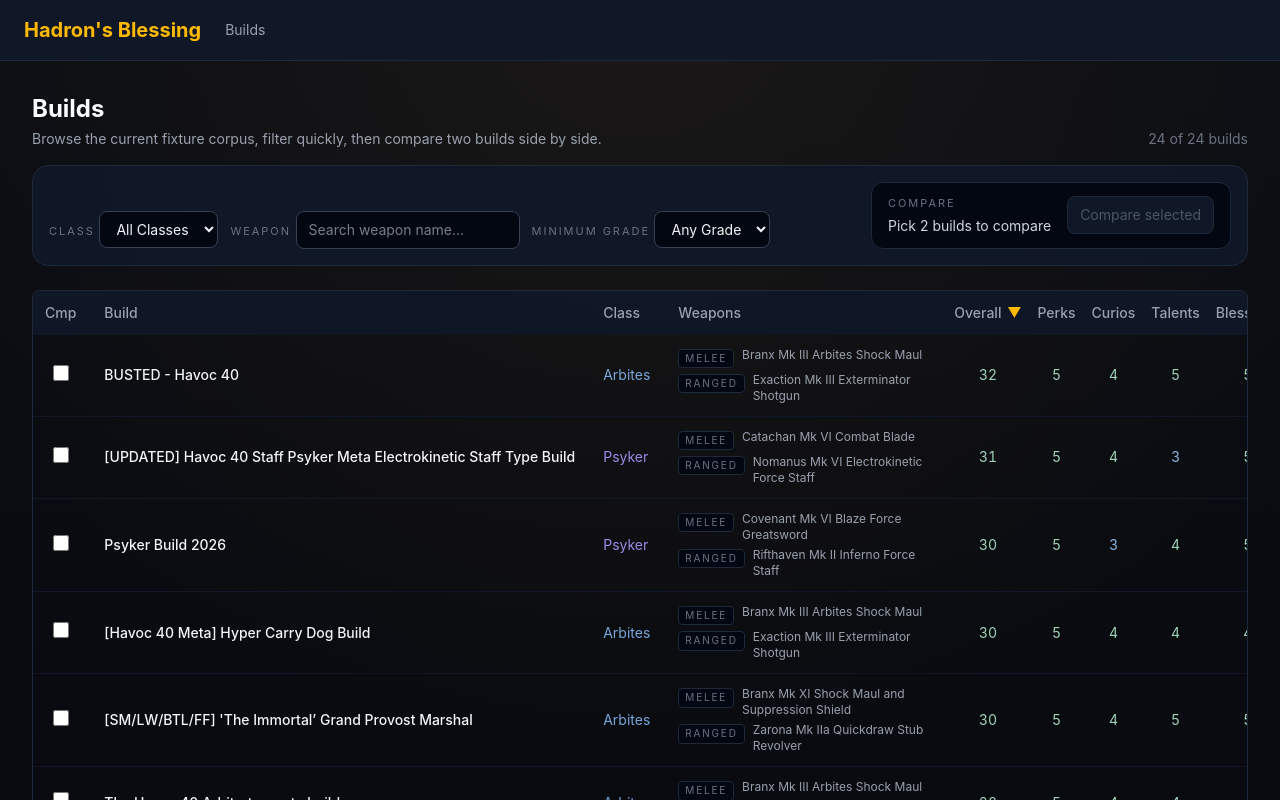
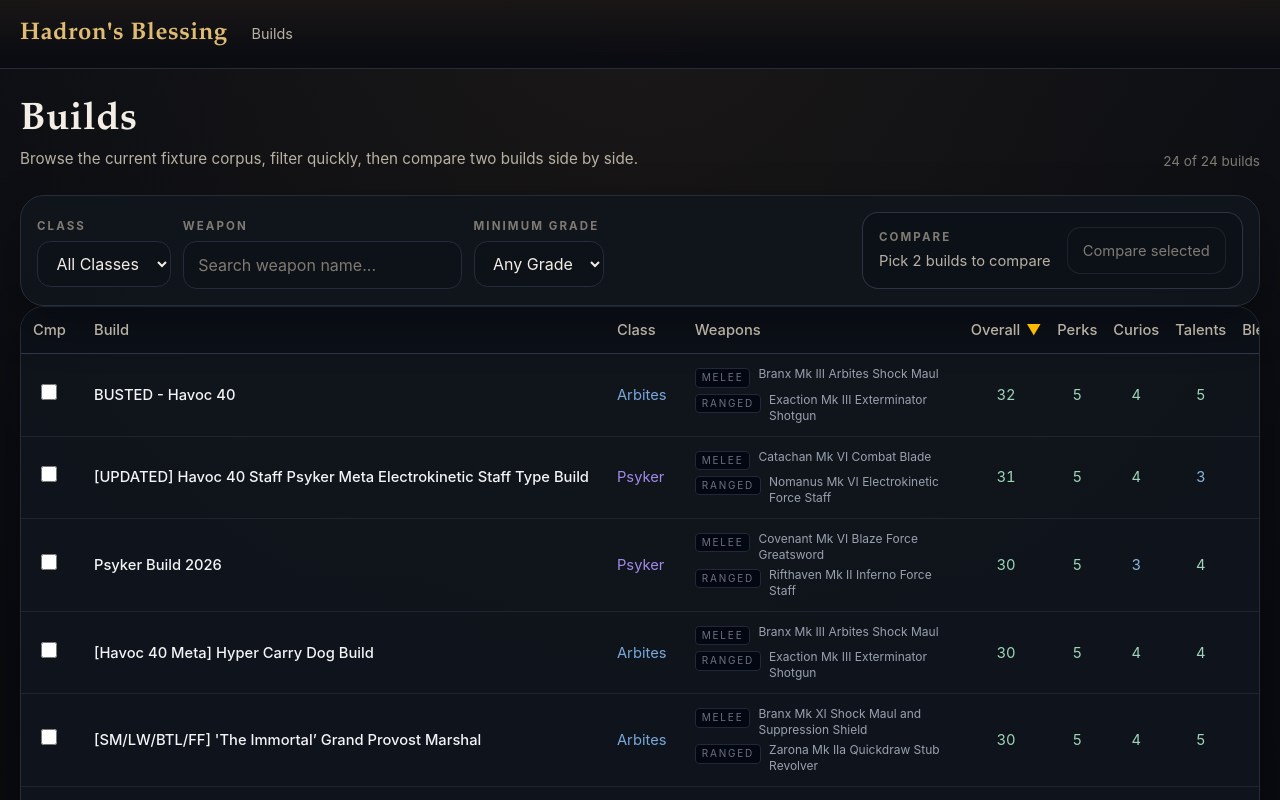
Before and after one commit to hummat/hadrons-blessing, a SvelteKit app in the folder website/: page / in a window 1280 px wide. Shown: the top 800 px of the page. Built offline with nearby package versions, Linux system fonts and the light colour scheme.

Commit message:
feat: retrofit website shell and build list styling

```diff
--- a/website/src/app.css
+++ b/website/src/app.css
@@ -40,13 +40,69 @@ body {
   flex-direction: column;
 }
 
+.site-header {
+  border-bottom: 1px solid var(--hb-border);
+  background:
+    linear-gradient(180deg, rgba(208, 138, 60, 0.08), transparent 85%),
+    rgba(10, 13, 19, 0.92);
+  backdrop-filter: blur(16px);
+}
+
+.site-nav,
+.site-main {
+  width: min(110rem, calc(100% - 2.5rem));
+  margin-inline: auto;
+}
+
+.site-nav {
+  display: flex;
+  align-items: center;
+  gap: 1.5rem;
+  padding: 1rem 0;
+}
+
+.site-mark {
+  color: #e0bc73;
+  font-family: Iowan Old Style, Palatino Linotype, Book Antiqua, Georgia, serif;
+  font-size: 1.5rem;
+  font-weight: 700;
+  letter-spacing: 0.02em;
+}
+
+.site-nav-link {
+  color: var(--hb-text-muted);
+  font-size: 0.9rem;
+  transition: color 160ms ease;
+}
+
+.site-mark:hover,
+.site-nav-link:hover {
+  color: var(--hb-text-main);
+}
+
+.site-main {
+  flex: 1;
+  padding: 2rem 0 2.5rem;
+}
+
+.site-footer {
+  border-top: 1px solid var(--hb-border);
+  background: rgba(10, 13, 19, 0.9);
+  color: var(--hb-text-faint);
+  font-size: 0.75rem;
+  text-align: center;
+  padding: 1rem 1.25rem;
+}
+
 .panel {
+  border-radius: 1.5rem;
   border: 1px solid var(--hb-border);
   background: color-mix(in srgb, var(--hb-bg-elevated) 92%, transparent);
   box-shadow: var(--hb-shadow);
 }
 
 .panel-strong {
+  border-radius: 1.5rem;
   border: 1px solid var(--hb-border-strong);
   background:
     linear-gradient(180deg, rgba(208, 138, 60, 0.07), transparent 35%),
@@ -55,14 +111,95 @@ body {
 }
 
 .panel-muted {
+  border-radius: 1rem;
   border: 1px solid rgba(58, 67, 84, 0.7);
   background: color-mix(in srgb, var(--hb-bg-muted) 94%, transparent);
 }
 
+.page-stack {
+  display: flex;
+  flex-direction: column;
+  gap: 2rem;
+}
+
+.page-stack--tight {
+  gap: 1.5rem;
+}
+
+.page-heading {
+  display: flex;
+  flex-wrap: wrap;
+  align-items: end;
+  justify-content: space-between;
+  gap: 1rem;
+}
+
+.page-title {
+  color: var(--hb-text-main);
+  font-family: Iowan Old Style, Palatino Linotype, Book Antiqua, Georgia, serif;
+  font-size: clamp(2rem, 3vw, 3rem);
+  font-weight: 700;
+  line-height: 1.02;
+  letter-spacing: 0.01em;
+}
+
+.page-subtitle {
+  color: var(--hb-text-muted);
+  font-size: 0.95rem;
+  margin-top: 0.5rem;
+  max-width: 42rem;
+}
+
+.page-meta {
+  color: var(--hb-text-faint);
+  font-size: 0.85rem;
+}
+
+.control-surface {
+  padding: 1rem;
+}
+
+.control-surface__row {
+  display: flex;
+  flex-direction: column;
+  gap: 1rem;
+}
+
+@media (min-width: 80rem) {
+  .control-surface__row {
+    flex-direction: row;
+    align-items: end;
+    justify-content: space-between;
+  }
+}
+
+.control-cluster {
+  display: flex;
+  flex: 1;
+  flex-wrap: wrap;
+  gap: 0.75rem;
+}
+
+.field-stack {
+  display: flex;
+  flex-direction: column;
+  gap: 0.375rem;
+}
+
+.field-label {
+  color: var(--hb-text-faint);
+  font-size: 0.72rem;
+  font-weight: 700;
+  letter-spacing: 0.18em;
+  text-transform: uppercase;
+}
+
 .form-control {
   border: 1px solid var(--hb-border);
+  border-radius: 0.85rem;
   background: var(--hb-bg-muted);
   color: var(--hb-text-main);
+  padding: 0.7rem 0.9rem;
 }
 
 .form-control::placeholder {
@@ -75,7 +212,102 @@ body {
   box-shadow: 0 0 0 3px rgba(208, 138, 60, 0.18);
 }
 
+.form-control--wide {
+  min-width: 14rem;
+}
+
+.compare-callout {
+  display: flex;
+  min-width: 18rem;
+  align-items: center;
+  justify-content: space-between;
+  gap: 1rem;
+  padding: 0.9rem 1rem;
+}
+
+.compare-callout__copy {
+  color: var(--hb-text-muted);
+  font-size: 0.92rem;
+  margin-top: 0.2rem;
+}
+
+.button-primary,
+.button-secondary,
+.button-disabled {
+  border-radius: 0.85rem;
+  border: 1px solid var(--hb-border);
+  padding: 0.7rem 0.95rem;
+  font-size: 0.92rem;
+  transition:
+    background 160ms ease,
+    border-color 160ms ease,
+    color 160ms ease,
+    transform 160ms ease;
+}
+
+.button-primary {
+  background: rgba(112, 72, 20, 0.34);
+  border-color: #8b6428;
+  color: #f1d48a;
+}
+
+.button-primary:hover {
+  background: rgba(133, 85, 25, 0.4);
+  transform: translateY(-1px);
+}
+
+.button-secondary {
+  background: var(--hb-bg-muted);
+  border-color: var(--hb-border);
+  color: var(--hb-text-main);
+}
+
+.button-secondary:hover {
+  border-color: var(--hb-border-strong);
+}
+
+.button-disabled {
+  background: rgba(13, 17, 24, 0.88);
+  border-color: rgba(38, 45, 58, 0.7);
+  color: var(--hb-text-faint);
+}
+
+.data-table-wrap {
+  overflow-x: auto;
+}
+
+.data-table {
+  width: 100%;
+  border-collapse: collapse;
+  font-size: 0.92rem;
+}
+
+.data-table thead tr {
+  border-bottom: 1px solid rgba(58, 67, 84, 0.8);
+  background: rgba(13, 17, 24, 0.92);
+  color: var(--hb-text-muted);
+}
+
+.data-table tbody tr {
+  border-top: 1px solid rgba(38, 45, 58, 0.72);
+  transition: background 160ms ease;
+}
+
+.data-table tbody tr:hover {
+  background: rgba(22, 27, 36, 0.72);
+}
+
+.data-table__sort {
+  color: inherit;
+  transition: color 160ms ease;
+}
+
+.data-table__sort:hover {
+  color: var(--hb-text-main);
+}
+
 .disclosure {
+  border-radius: 1rem;
   border: 1px solid var(--hb-border);
   background: var(--hb-bg-muted);
 }
--- a/website/src/routes/+layout.svelte
+++ b/website/src/routes/+layout.svelte
@@ -4,21 +4,21 @@
   let { children } = $props();
 </script>
 
-<div class="min-h-screen flex flex-col">
-  <header class="bg-gray-900 border-b border-gray-800 px-6 py-4">
-    <nav class="max-w-[110rem] mx-auto flex items-center gap-6">
-      <a href="{base}/" class="text-xl font-bold text-amber-400 hover:text-amber-300 transition-colors">
+<div class="site-shell">
+  <header class="site-header">
+    <nav class="site-nav">
+      <a href="{base}/" class="site-mark">
         Hadron's Blessing
       </a>
-      <a href="{base}/" class="text-gray-400 hover:text-gray-200 text-sm transition-colors">Builds</a>
+      <a href="{base}/" class="site-nav-link">Builds</a>
     </nav>
   </header>
 
-  <main class="flex-1 max-w-[110rem] mx-auto w-full px-5 py-8 xl:px-8">
+  <main class="site-main">
     {@render children()}
   </main>
 
-  <footer class="bg-gray-900 border-t border-gray-800 px-6 py-4 text-center text-gray-500 text-xs">
+  <footer class="site-footer">
     Source-backed Darktide build analysis
   </footer>
 </div>
--- a/website/src/routes/+page.svelte
+++ b/website/src/routes/+page.svelte
@@ -102,28 +102,27 @@
   <title>Builds — Hadron's Blessing</title>
 </svelte:head>
 
-<div class="space-y-4 mb-6">
-  <div class="flex flex-wrap items-end justify-between gap-4">
+<div class="page-stack page-stack--tight">
+  <div class="page-heading">
     <div>
-      <h1 class="text-2xl font-bold text-gray-50">Builds</h1>
-      <p class="mt-1 text-sm text-gray-400">
+      <h1 class="page-title">Builds</h1>
+      <p class="page-subtitle">
         Browse the current fixture corpus, filter quickly, then compare two builds side by side.
       </p>
     </div>
-    <span class="text-gray-500 text-sm">
+    <span class="page-meta">
       {filtered.length} of {data.builds.length} builds
     </span>
   </div>
 
-  <section class="rounded-2xl border border-gray-800 bg-gray-900/90 p-4">
-    <div class="flex flex-col gap-4 xl:flex-row xl:items-end xl:justify-between">
-      <div class="flex flex-1 flex-wrap gap-3">
-        <label class="space-y-1">
-          <span class="text-[11px] uppercase tracking-[0.18em] text-gray-500">Class</span>
+  <section class="panel control-surface">
+    <div class="control-surface__row">
+      <div class="control-cluster">
+        <label class="field-stack">
+          <span class="field-label">Class</span>
           <select
             bind:value={classFilter}
-            class="bg-gray-950 border border-gray-700 rounded-lg px-3 py-2 text-sm text-gray-100
-                 focus:outline-none focus:border-amber-600"
+            class="form-control"
           >
             <option value="">All Classes</option>
             {#each CLASSES as cls}
@@ -132,23 +131,21 @@
           </select>
         </label>
 
-        <label class="space-y-1">
-          <span class="text-[11px] uppercase tracking-[0.18em] text-gray-500">Weapon</span>
+        <label class="field-stack">
+          <span class="field-label">Weapon</span>
           <input
             type="text"
             bind:value={weaponFilter}
             placeholder="Search weapon name..."
-            class="bg-gray-950 border border-gray-700 rounded-lg px-3 py-2 text-sm text-gray-100 w-56
-                 focus:outline-none focus:border-amber-600"
+            class="form-control form-control--wide"
           />
         </label>
 
-        <label class="space-y-1">
-          <span class="text-[11px] uppercase tracking-[0.18em] text-gray-500">Minimum Grade</span>
+        <label class="field-stack">
+          <span class="field-label">Minimum Grade</span>
           <select
             bind:value={gradeFilter}
-            class="bg-gray-950 border border-gray-700 rounded-lg px-3 py-2 text-sm text-gray-100
-                 focus:outline-none focus:border-amber-600"
+            class="form-control"
           >
             <option value="">Any Grade</option>
             {#each GRADES as grade}
@@ -161,23 +158,23 @@
           <button
             type="button"
             onclick={clearFilters}
-            class="self-end rounded-lg border border-gray-700 bg-gray-950 px-3 py-2 text-sm text-gray-300 transition-colors hover:border-gray-600 hover:text-gray-100"
+            class="button-secondary self-end"
           >
             Clear filters
           </button>
         {/if}
       </div>
 
-      <div class="flex min-w-72 items-center justify-between gap-4 rounded-xl border border-gray-800 bg-gray-950 px-4 py-3">
+      <div class="panel-muted compare-callout">
         <div>
-          <div class="text-[11px] uppercase tracking-[0.18em] text-gray-500">Compare</div>
-          <div class="mt-1 text-sm text-gray-300">{compareCountLabel}</div>
+          <div class="field-label">Compare</div>
+          <div class="compare-callout__copy">{compareCountLabel}</div>
         </div>
         <button
           type="button"
           onclick={() => void compareSelected()}
           disabled={!compareReady}
-          class="rounded-lg border px-3 py-2 text-sm transition-colors {compareReady ? 'border-amber-700 bg-amber-950/40 text-amber-200 hover:bg-amber-950/60' : 'border-gray-800 bg-gray-900 text-gray-600'}"
+          class={compareReady ? "button-primary" : "button-disabled"}
         >
           Compare selected
         </button>
@@ -187,10 +184,10 @@
 </div>
 
 <!-- Scorecard Table -->
-<div class="overflow-x-auto rounded-lg border border-gray-800">
-  <table class="w-full text-sm">
+<div class="panel data-table-wrap">
+  <table class="data-table">
     <thead>
-      <tr class="sticky top-0 z-10 bg-gray-900/95 text-gray-400 text-left backdrop-blur">
+      <tr class="text-left">
         <th class="px-3 py-3 font-medium text-center">Cmp</th>
         <th class="px-4 py-3 font-medium">Build</th>
         <th class="px-3 py-3 font-medium">Class</th>
@@ -198,7 +195,7 @@
         {#each COLUMNS as col}
           <th class="px-2 py-3 font-medium whitespace-nowrap">
             <button
-              class="hover:text-gray-200 transition-colors"
+              class="data-table__sort"
               onclick={() => toggleSort(col.key)}
             >
               <span class="hidden lg:inline">{col.label}</span>
@@ -212,17 +209,17 @@
         <th class="px-3 py-3 font-medium text-center">Grade</th>
       </tr>
     </thead>
-    <tbody class="divide-y divide-gray-900">
+    <tbody>
       {#each filtered as build (build.file)}
         {@const slug = buildSlugFromFile(build.file)}
-        <tr class="{selectedBuilds.includes(slug) ? 'bg-amber-950/10' : ''} hover:bg-gray-900/40 transition-colors">
+        <tr class={selectedBuilds.includes(slug) ? "bg-amber-950/10" : ""}>
           <td class="px-3 py-3 text-center">
             <input
               type="checkbox"
               checked={selectedBuilds.includes(slug)}
               disabled={!selectedBuilds.includes(slug) && selectedBuilds.length >= 2}
               onchange={() => toggleSelected(slug)}
-              class="h-4 w-4 rounded border-gray-700 bg-gray-900 text-amber-500 focus:ring-amber-600"
+              class="h-4 w-4 rounded border-gray-700 bg-gray-950 text-amber-500 focus:ring-amber-600"
             />
           </td>
           <td class="px-4 py-3 font-medium whitespace-nowrap">
```
